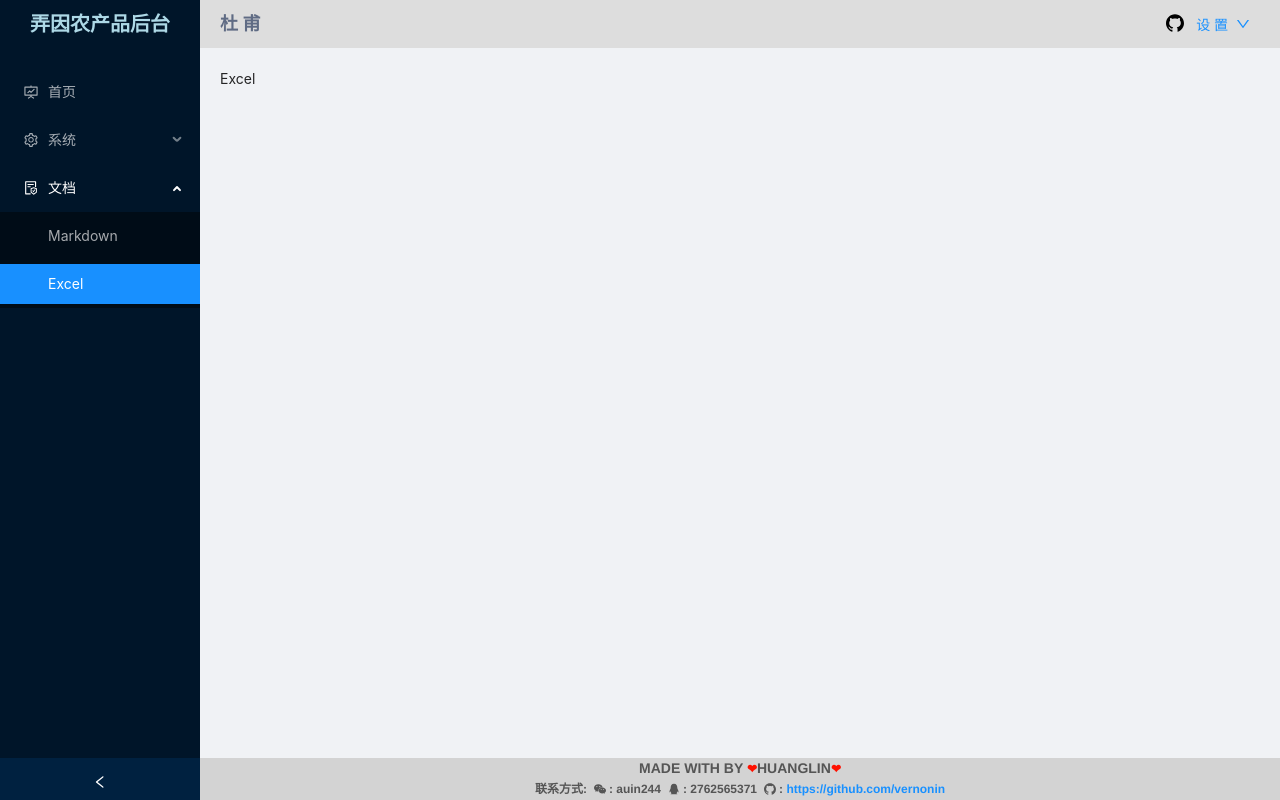
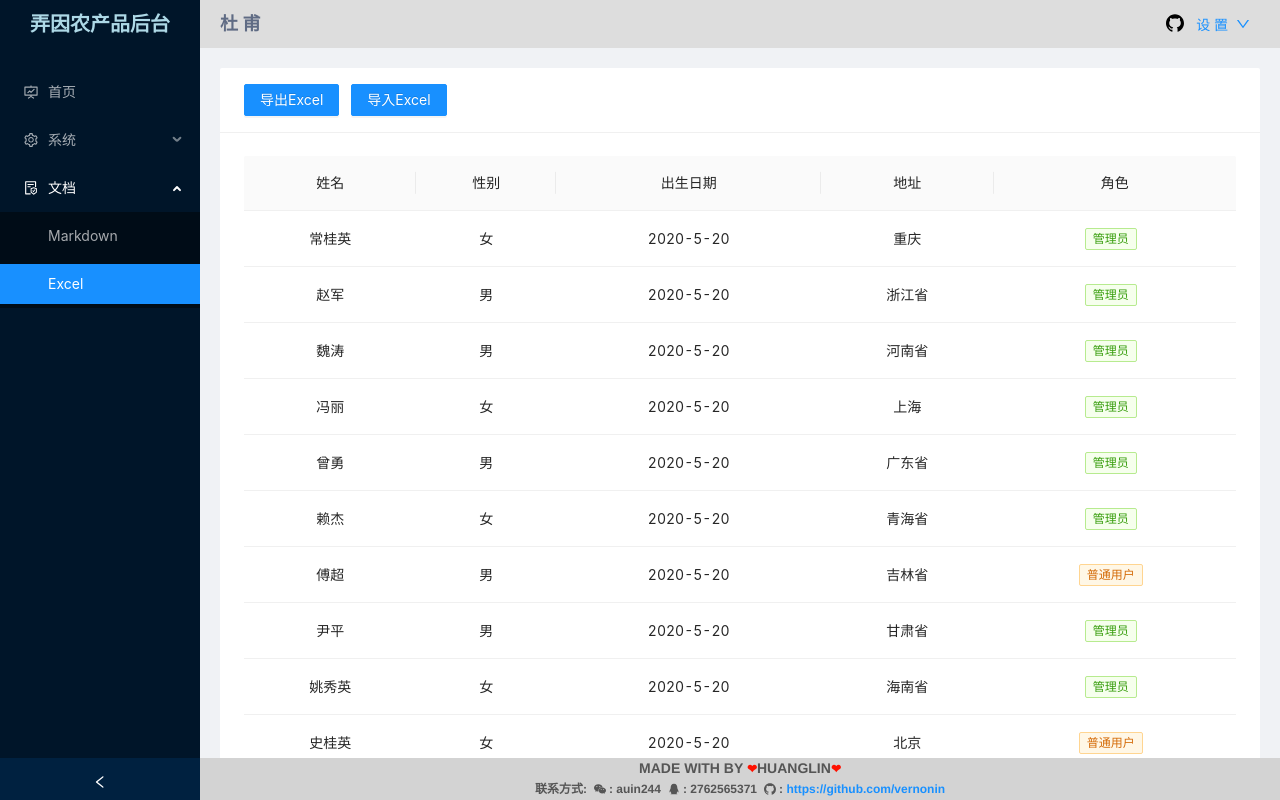
Before and after one commit to vernonin/react-admin-template, a React (Create React App) app: page /awesome/excel in a window 1280 px wide. Built offline with nearby package versions, Linux system fonts and the light colour scheme.

Commit message:
✨ feat:导出Excel

```diff
--- a/package.json
+++ b/package.json
@@ -9,6 +9,7 @@
     "@testing-library/user-event": "^13.5.0",
     "antd": "^4.20.5",
     "axios": "^0.26.1",
+    "js-export-excel": "^1.1.4",
     "mockjs": "^1.1.0",
     "pubsub-js": "^1.9.4",
     "react": "^17.0.2",
--- a/src/mock/user.js
+++ b/src/mock/index.js
@@ -18,3 +18,22 @@ Mock.mock('/mock/usermsg', 'get', {
 		"time":"09:00"
 	}]
 })
+
+Mock.mock('/mock/excel', 'get', {
+	code: 0,
+	msg: 'success',
+	'list|15': [{
+		"id|+1":1,
+		"name":"@cname",
+		"nickName":"@clast",
+		"sex|1":['男', '女'],
+		"status|1":[1,2,3,4,5],
+		"phone":/^1[34578]\d{9}$/,
+		"email":'@email',
+		"tag|1":['管理员', '普通用户'],
+		"interest|1":['唱歌', '跳舞', 'rap', '编程', '街舞', '创作'],
+		"birthday":"2020-5-20",
+		"address":"@province",
+		"time":"09:00"
+	}]
+})
--- a/src/pages/awesome/Excel.jsx
+++ b/src/pages/awesome/Excel.jsx
@@ -1,8 +1,101 @@
-import React from 'react'
+import React, { useState, useEffect } from 'react'
+
+import { Card, Table, Tag, Button, message  } from 'antd'
+import '../../mock'
+import axios from 'axios'
+import exExcel from '../../utils/exExcel'
+
+const columns = [
+  {
+    key: 'name',
+    title: '姓名',
+    dataIndex: 'name',
+    id: 'name',
+    align: 'center',
+  },
+  {
+    key: 'sex',
+    title: '性别',
+    dataIndex: 'sex',
+    id: 'sex',
+    align: 'center',
+    render: (text, record) => <span>{text}</span>,
+  },
+  {
+    key: 'birthday',
+    title: '出生日期',
+    dataIndex: 'birthday',
+    id: 'birthday',
+    align: 'center',
+  },
+  {
+    key: 'address',
+    title: '地址',
+    dataIndex: 'address',
+    id: 'address',
+    align: 'center',
+  },
+
+  {
+    key: 'tag',
+    title: '角色',
+    dataIndex: 'tag',
+    id: 'tag',
+    align: 'center',
+    render: text => (
+      <Tag color={text === '管理员' ? 'green' : 'orange'}>{text}</Tag>
+    )
+  }
+]
 
 const Excel = () => {
+  const [data, setData] = useState([])
+  const [btnLaoding, setBtnLoading] = useState(false)
+
+  // 导出Excel
+  const exportExcel = async () => {
+    setBtnLoading(true)
+    try {
+      // ['姓名', '性别', '出生日期', '地址', '角色']
+      const header = columns.map(user => user.title)
+
+      const filter = ['name', 'sex', 'birthday', 'address', 'tag']
+
+      await exExcel('用户表', header, filter, data)
+    }
+    catch {
+      message.error('导出失败！')
+    }
+    setBtnLoading(false)
+  }
+
+  const importExcel = () => {
+    console.log('import')
+  }
+
+  const fetchData = async () => {
+    let { data: { list } } = await axios.get('/mock/excel')
+
+    let users = list.map(item => ({...item, key: item.id}))
+
+    setData(users)
+  }
+
+  useEffect(() => {
+    fetchData()
+  }, [])
+
 	return (
-		<div>Excel</div>
+		<div>
+      <Card title={(
+        <>
+          <Button loading={btnLaoding} onClick={exportExcel} type="primary">导出Excel</Button>
+          <Button style={{marginLeft: '12px'}} onClick={importExcel} type="primary">导入Excel</Button>
+        </>
+      )} bordered={false}>
+        <Table columns={columns} dataSource={data} />
+      </Card>
+    </div>
 	)
 }
 
--- a/src/pages/system/User.jsx
+++ b/src/pages/system/User.jsx
@@ -8,7 +8,7 @@ import { PlusOutlined, EditOutlined, DeleteOutlined } from '@ant-design/icons'
 import UserFrom from './components/user/UserFrom'
 import CensusCrad from './components/user/CensusCrad'
 import ViewProfile from "./components/user/ViewProfile"
-import '../../mock/user'
+import '../../mock'
 
 const { Search } = Input
 
--- /dev/null
+++ b/src/utils/exExcel.js
@@ -0,0 +1,27 @@
+const ExportJsonExcel = require("js-export-excel")
+
+export default function exExcel(fileName, header, filter, data) {
+	return new Promise((resolve, reject) => {
+		try {
+			const option = {
+				fileName,
+				datas: [
+					{
+						sheetData: data,
+						sheetName: "sheet",
+						sheetFilter: filter,
+						sheetHeader: header,
+						columnWidths: new Array(data.length).fill(10),
+					}
+				]
+			}
+
+			const toExcel = new ExportJsonExcel(option); //new
+			toExcel.saveExcel();
+			resolve()
+		}
+		catch (err) {
+			reject(err)
+		}
+	})
+}
```
Also changed, not shown: 1 other file (tests, documents, lock files or other folders).
